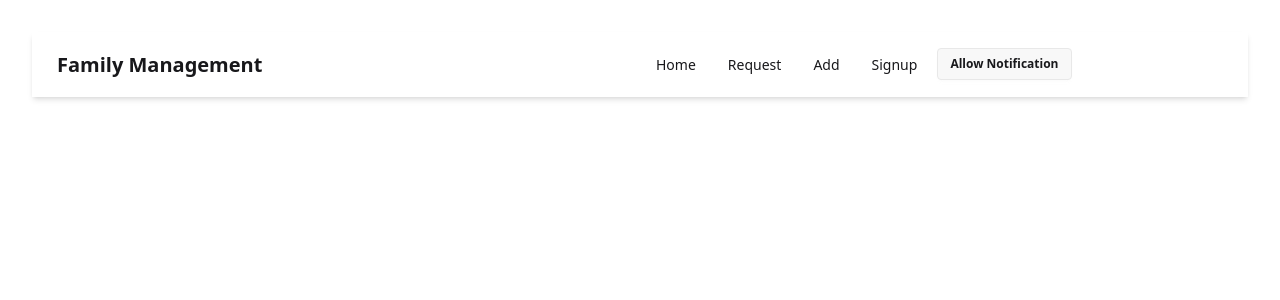
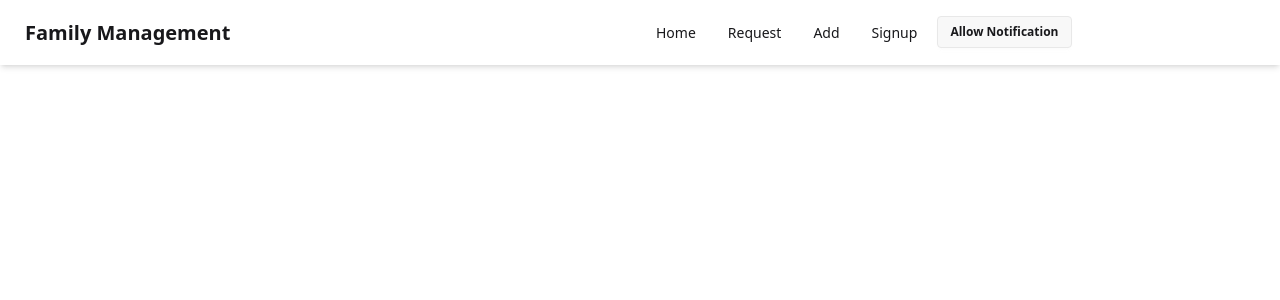
Before and after one commit to miznaansari/familymanageitem, a React (Vite) app: page / in a window 1280 px wide. Shown: the top 300 px of the page. Built offline with nearby package versions, Linux system fonts and the light colour scheme.

Commit message:
2rem padding disable

```diff
--- a/src/index.css
+++ b/src/index.css
@@ -1,2 +1,5 @@
 @import "tailwindcss";
 @plugin "daisyui";
+#root{
+    padding: 0px !important;
+}
```
